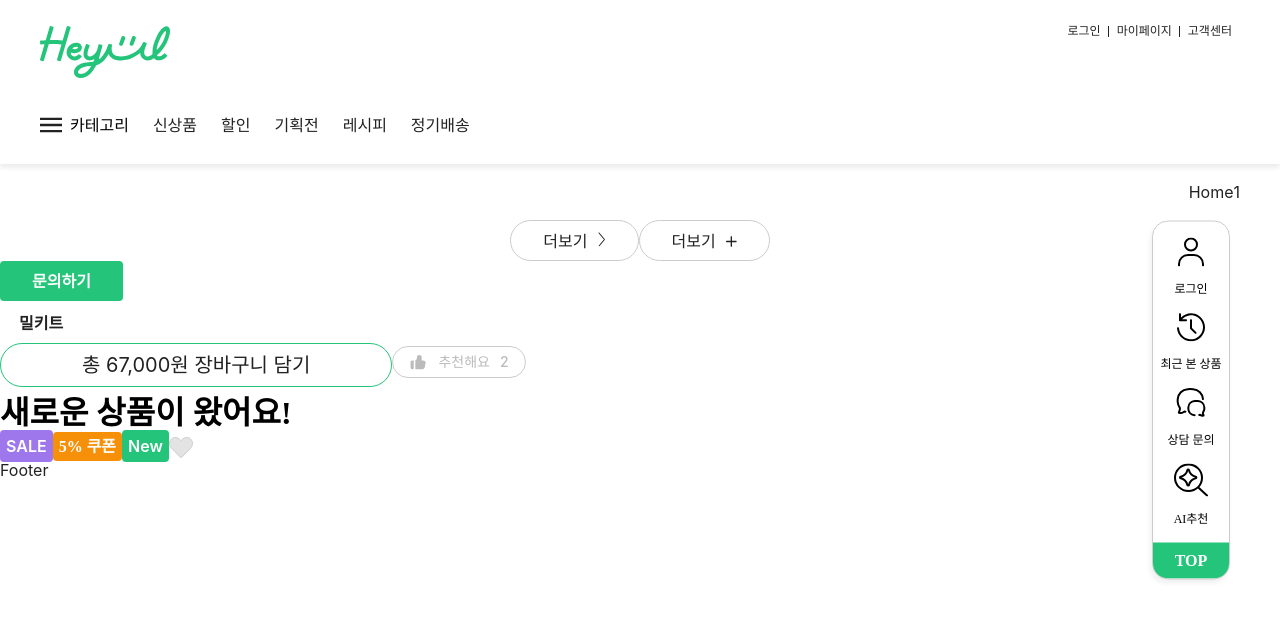
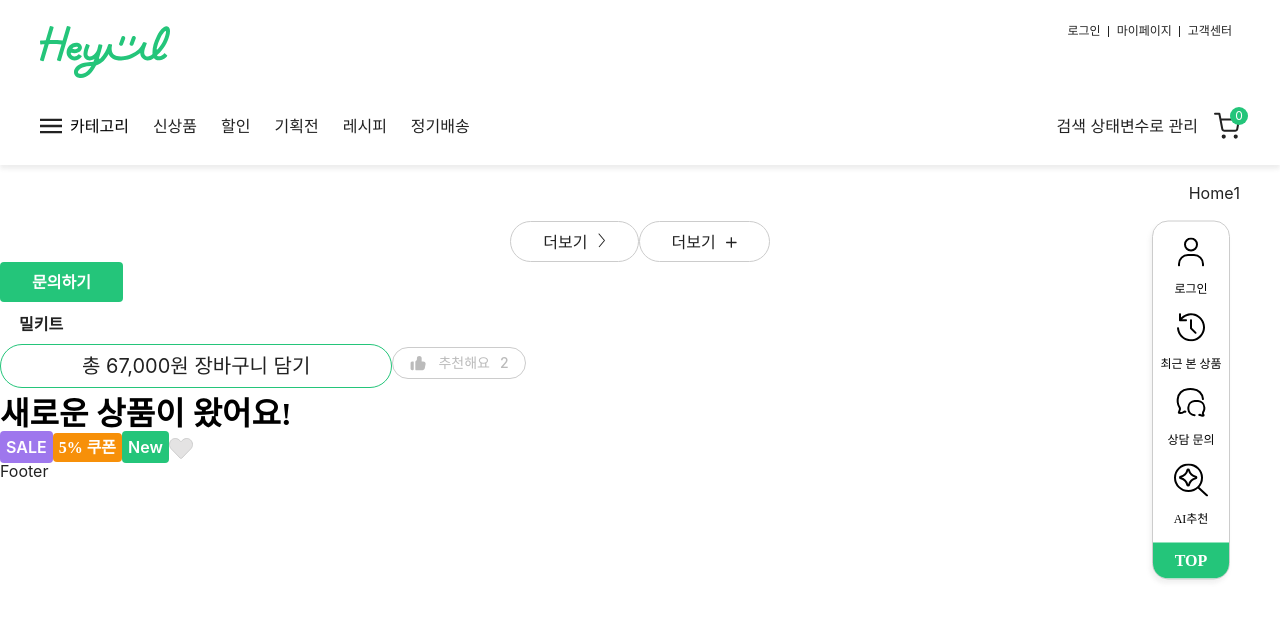
Before and after one commit to chae0924/heayul, a React (Create React App) app: page /product/1/1 in a window 1280 px wide. Shown: the top 620 px of the page. Built offline with nearby package versions, Linux system fonts and the light colour scheme; a web font is replaced by a local one.

Commit message:
장바구니 클릭이벤트

```diff
--- a/src/App.js
+++ b/src/App.js
@@ -1,4 +1,4 @@
-import React, { useEffect } from 'react'
+import React, { useEffect, useState } from 'react'
 import { Routes, Route } from 'react-router-dom'
 
 //json
@@ -38,15 +38,23 @@ import './pages/_pages.scss'
 
 
 export default function App() {
+
+  const [cartItems, setCartItems] = useState([]);
+
+  // 장바구니에 아이템 추가
+  const addToCart = (item) => {
+    setCartItems((prevItems) => [...prevItems, item]);
+  };
+
   useEffect(()=>{
 
    }, [])
   return (
     <div className="heyul">
-       <Header navidb={ navidb }></Header>
+       <Header navidb={ navidb } cartItems={cartItems} ></Header>
        <Routes>
-          <Route path='/' element={<Home></Home>}></Route>
-          <Route path='/cart' element={<Cart></Cart>}></Route>
+          <Route path='/' element={<Home addToCart={addToCart} ></Home>}></Route>
+          <Route path='/cart' element={<Cart ></Cart>}></Route>
           <Route path='/subscription' element={<Subscription></Subscription>}></Route>
           <Route path='/recipe' element={<Recipe></Recipe>}></Route>
           <Route path='/product/:catenm?/:cateid?' element={<ProductList ></ProductList>}></Route>
--- /dev/null
+++ b/src/components/common/Cartbtn.js
@@ -0,0 +1,16 @@
+import React, { memo } from 'react'
+import { Link } from 'react-router-dom'
+
+// 랜더링을 피해갈 수없으나 콜백함수처럼 저장해두어서 최적화함
+const Cartbtn = memo(({id, className,  cartItems }) => {
+  return (
+    <Link className={className} id={id} to="/cart">
+      <svg  width="26" height="27" viewBox="0 0 26 27" fill="none">
+          <path d="M1 1.68799H5.36364L8.28727 16.9908C8.38703 17.517 8.66026 17.9897 9.05914 18.326C9.45802 18.6624 9.95712 18.8411 10.4691 18.8308H21.0727C21.5847 18.8411 22.0838 18.6624 22.4827 18.326C22.8816 17.9897 23.1548 17.517 23.2545 16.9908L25 7.40227H6.45455M10.8182 24.5451C10.8182 25.1763 10.3298 25.688 9.72727 25.688C9.12478 25.688 8.63636 25.1763 8.63636 24.5451C8.63636 23.9139 9.12478 23.4023 9.72727 23.4023C10.3298 23.4023 10.8182 23.9139 10.8182 24.5451ZM22.8182 24.5451C22.8182 25.1763 22.3298 25.688 21.7273 25.688C21.1248 25.688 20.6364 25.1763 20.6364 24.5451C20.6364 23.9139 21.1248 23.4023 21.7273 23.4023C22.3298 23.4023 22.8182 23.9139 22.8182 24.5451Z" stroke="#222222" stroke-width="2" stroke-linecap="round" stroke-linejoin="round"/>
+        </svg>
+        <div className='bg-active text-white  kr-p fw-800 font_eng text-nowrap position-absolute end-0 top-0 rounded-circle d-flex align-items-center justify-content-center' style={{minWidth:"18px", height: "18px"}}>{ cartItems && cartItems.length > 0 ? cartItems.length :  0  }</div>
+    </Link>
+  )
+})
+
+export default Cartbtn;
--- a/src/components/layout/Header.js
+++ b/src/components/layout/Header.js
@@ -3,10 +3,11 @@ import { Link } from 'react-router-dom'
 import hd from './header.module.scss'
 import logo from '../../assets/logo.svg'
 import { Allmenulist } from '../common/_common_navi'
+import Hcartbtn from '../common/Cartbtn'
 
 
 
-export default function Header({ navidb}) {
+export default function Header({ navidb, cartItems}) {
 
   useEffect(()=>{
 
@@ -33,7 +34,7 @@ export default function Header({ navidb}) {
               </li>
             </ul>
         </div>
-        <div className={`d-flex align-items-center ${hd.gnbwrap}`}>
+        <div className={`d-flex align-items-center justify-content-between ${hd.gnbwrap}`}>
           <div className='allNaviwrap position-relative'>
             <button className={`border-0 bg-white d-flex align-items-center px-0 ${hd.allmenu}`}>
               <svg xmlns="http://www.w3.org/2000/svg" width="22" height="16" viewBox="0 0 22 16" fill="none">
@@ -70,7 +71,7 @@ export default function Header({ navidb}) {
           </div>
 
 
-        <ul className={`d-flex align-items-center ${hd.gnb}`}>
+        <ul className={`d-flex align-items-center ${hd.gnb} me-auto`}>
         {
             navidb.gnavi.map((v,i)=>{
               return <li>
@@ -81,6 +82,10 @@ export default function Header({ navidb}) {
           }
           </ul>
 
+        <div className={`${hd.utilMenu} d-flex align-items-center gap-3`}>
+             <div>검색 상태변수로 관리</div>
+             <Hcartbtn className={`${hd.carticon} position-relative`} to="/Cart" cartItems={cartItems}></Hcartbtn>
+        </div>
 
         </div>
 
--- a/src/components/layout/header.module.scss
+++ b/src/components/layout/header.module.scss
@@ -26,7 +26,7 @@
     .gnbwrap{
       & > div{
         &:hover{
-          background-color: red !important;
+
 
           .allmenu + div{
             display: block !important;
@@ -118,4 +118,13 @@
       padding: 0 8px;
     }
   }
+  .utilMenu{
+
+  }
+  .carticon{
+    div{
+        right: -8px !important;
+        top: -5px !important;
+    }
+  }
 }
--- a/src/components/product/ProductItem.js
+++ b/src/components/product/ProductItem.js
@@ -3,7 +3,7 @@ import { Wishheart , BookmarkBt, CommentBt , RateBt , Syoutube, Sgit, Sinstar ,
 
 import prditem from './ProductItem.module.scss'
 
-export default function ProductItem({info , rateview}) {
+export default function ProductItem({info ,  addToCart , rateview,}) {
 
 const buttonRef = useRef(null);
 
@@ -14,6 +14,10 @@ const originalPrice = Number(info.originalPrice);
 const shouldShowRateView = rateview ?  true : false;
 
 
+const handleAddToCart = () => {
+  addToCart(info);  // 장바구니에 상품 추가
+};
+
 
   useEffect(()=>{
     console.log("ProductItem 상품썸네일정보",info)
@@ -21,7 +25,7 @@ const shouldShowRateView = rateview ?  true : false;
     const toggleClass = () => {
       button.classList.toggle("active");
     };
-    button.addEventListener("click", toggleClass);
+      button.addEventListener("click", toggleClass);
     return () => {
       button.removeEventListener("click", toggleClass);
     };
@@ -51,7 +55,7 @@ const shouldShowRateView = rateview ?  true : false;
                     <img src={info.image_url}  alt={info.image_alt} className='img-fluid ' />
                     <div className='position-absolute top-0 w-100 h-100 start-0 justify-content-center align-items-center thumbwrap'>
                          <div className='d-flex justify-content-center align-items-center gap-3'>
-                          <Carticon onClick={()=>{ }}></Carticon>
+                          <Carticon onClick={handleAddToCart} ></Carticon>
                           <Viewicon to={`/detail/${info.productId}`}></Viewicon>
                          </div>
                     </div>
--- a/src/components/product/ProductThumbSet.js
+++ b/src/components/product/ProductThumbSet.js
@@ -4,7 +4,7 @@ import productdb from '../../data/product.json';
 
 import ProductItem from './ProductItem';
 
-export default function ProductThumbSet({ id, style, ea, filterNV, to, className, rateview }) {
+export default function ProductThumbSet({ id, style, ea, filterNV, to, className, addToCart , rateview }) {
 
   const listea = ea || 4; // 노출 전체 개수 (기본값 4)
   const filternm = filterNV ? filterNV.split("|")[0] : null; // 필터 이름
@@ -27,7 +27,7 @@ export default function ProductThumbSet({ id, style, ea, filterNV, to, className
           {
                 limitedProducts.map((product) => (
                   <li key={product.productId} className={`${style} product-item`}>
-                    <ProductItem info={product}  ></ProductItem>
+                    <ProductItem info={product} addToCart={addToCart} ></ProductItem>
                   </li>
                 ))
           }
--- a/src/pages/Home.js
+++ b/src/pages/Home.js
@@ -5,7 +5,7 @@ import SwiperBanner from '../components/common/SwiperBanner'
 import Svgicon from '../components/util/Svgicon'
 import ProductThumbSet from '../components/product/ProductThumbSet'
 
-export default function Home() {
+export default function Home({ addToCart }) {
 
 
 
@@ -15,7 +15,7 @@ export default function Home() {
       <Svgicon id='mainSvg'></Svgicon>
 
       {/* 컴포넌트 아이디, 스타일, 상품데이터 필더조건, 더보기의 링크값 */}
-      <ProductThumbSet   id="newProduct"   style="col-6 col-lg-3" filterNV="badges|N" to="/product/newArrival" className='productThumbSet mw mb160' ></ProductThumbSet>
+      <ProductThumbSet   id="newProduct"   style="col-6 col-lg-3" filterNV="badges|N" to="/product/newArrival" className='productThumbSet mw mb160'  addToCart={ addToCart } ></ProductThumbSet>
 
     </div>
   )
--- a/src/pages/ProductList.js
+++ b/src/pages/ProductList.js
@@ -8,7 +8,7 @@ import productdb from '../data/product.json'
 
 import ms from './productlist.module.scss'
 
-export default function ProductList() {
+export default function ProductList({addToCart }) {
   const { catenm , cateid } = useParams();
 
 
@@ -22,7 +22,7 @@ export default function ProductList() {
     <ul className='d-flex flex-wrap gap-3'>
           {
              productdb.filter((item)=>item.categoryId.toString() === cateid ).map(( v, i)=> <li className='' key={`prd_item${i}`}>
-              <ProductItem info={ v } rateview="show"></ProductItem>
+              <ProductItem info={ v } rateview="show" addToCart={addToCart}></ProductItem>
              </li>)
 
           }
--- a/src/style/_globals.scss
+++ b/src/style/_globals.scss
@@ -90,6 +90,7 @@ margin: 0 auto;
   font-weight: 400;
   line-height: 1;
 }
+
 .mt18{
   margin-top: 18px !important;
 }
@@ -149,6 +150,9 @@ margin: 0 auto;
   }
   &-sub03 {
     background-color: var(--color--bg-sub03, #F3F9F0) !important;
+  }
+  &-active{
+    background-color: var(--primary, #24C57A) !important;
   }
 }
 
```
Also changed, not shown: src/components/layout/_layout.scss (line endings or trailing spaces).
